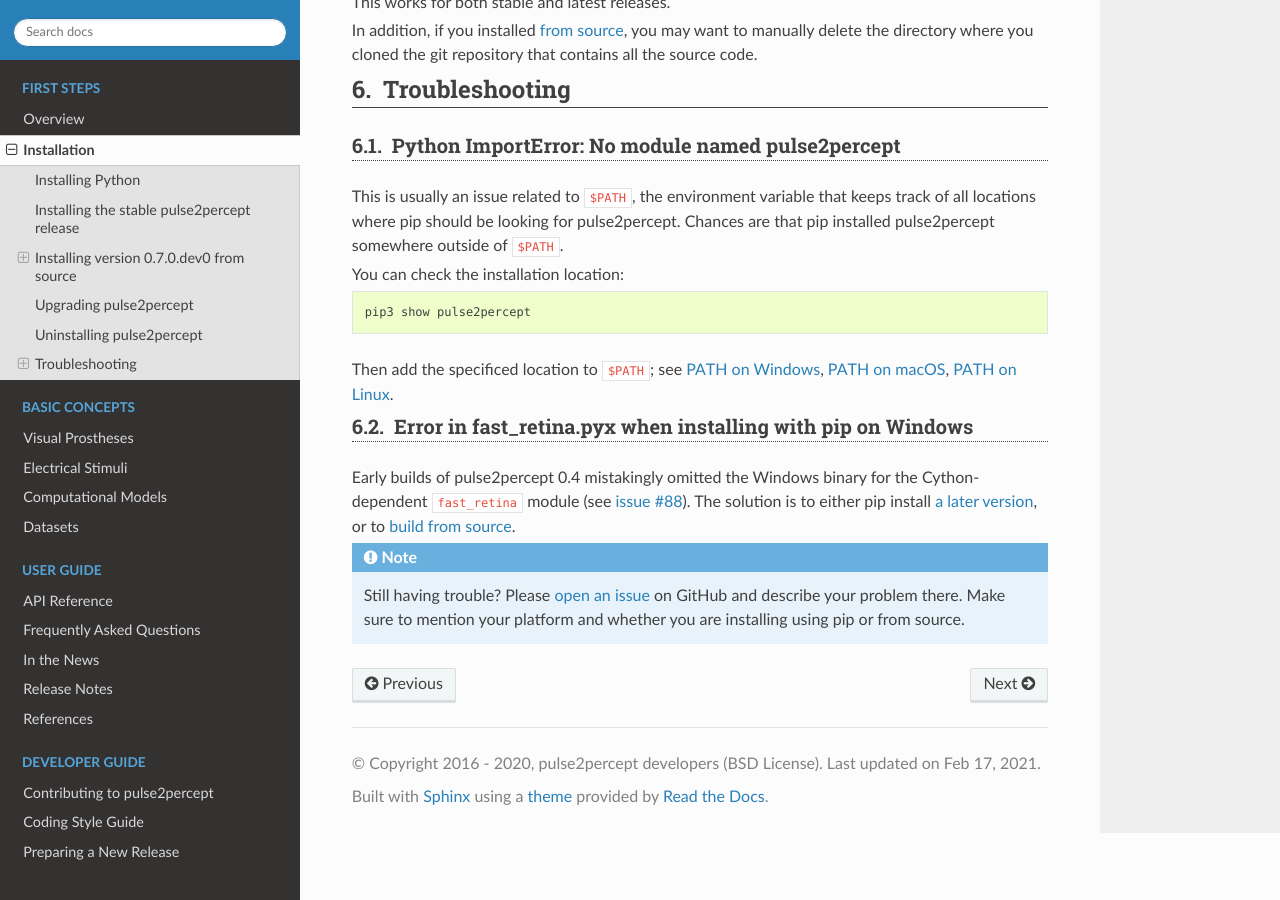
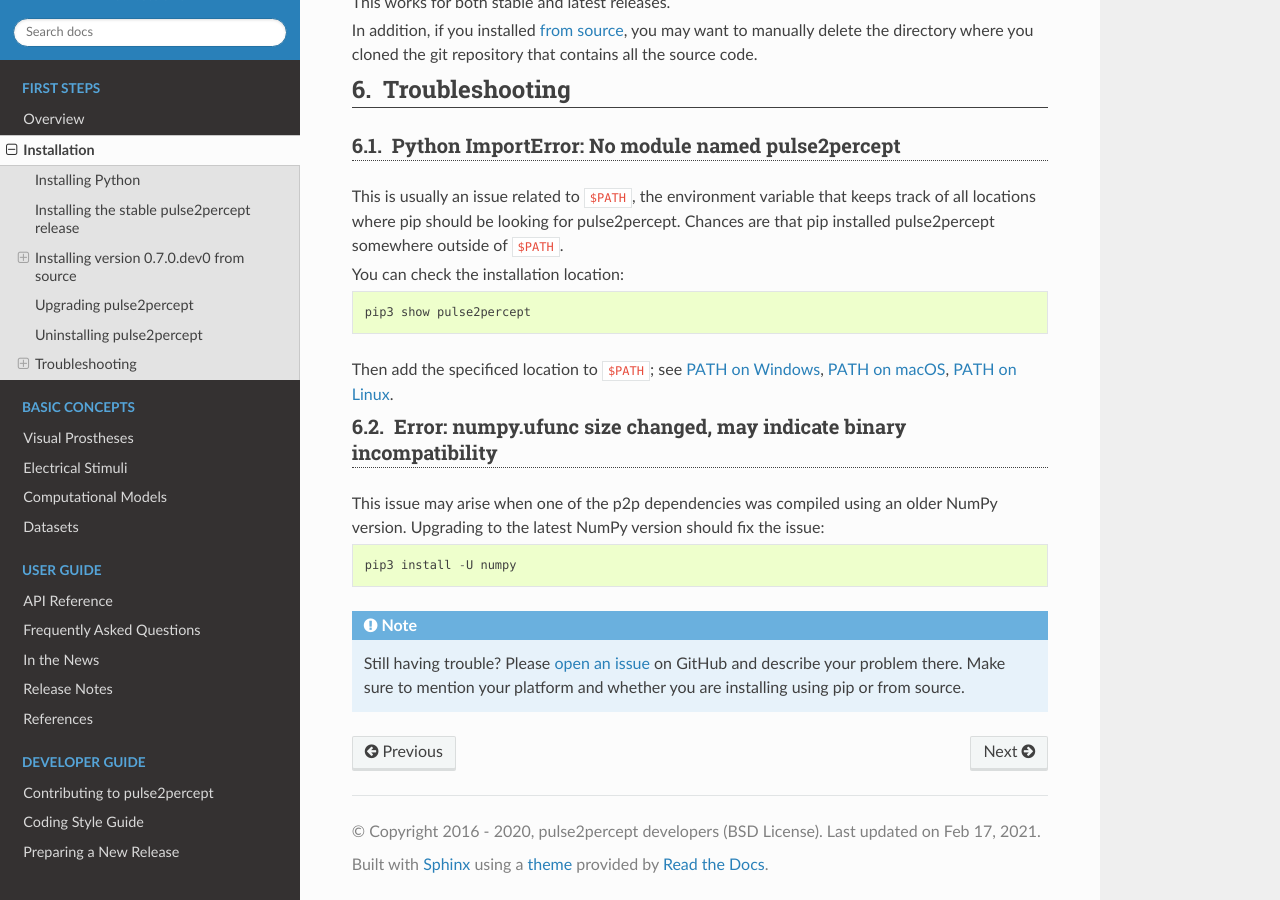
Before and after one commit to pulse2percept/pulse2percept, a Sphinx documentation site: the page built from doc/install.rst, in a window 1280 px wide and 900 px high, scrolled down 5239 px. Built offline with Sphinx 7.4.7 and the Read the Docs theme 2.0.0, drawn with Linux system fonts in a browser that asks for light colours; pages that are not in the unit, such as notebooks, are missing from menus.

Commit message:
add NumPy ufunc error to Troubleshooting guide

```diff
--- a/doc/install.rst
+++ b/doc/install.rst
@@ -331,13 +331,16 @@ Then add the specificed location to ``$PATH``; see `PATH on Windows`_,
 .. _PATH on macOS: https://www.architectryan.com/2012/10/02/add-to-the-path-on-mac-os-x-mountain-lion/
 .. _PATH on Linux: https://linuxize.com/post/how-to-add-directory-to-path-in-linux/
 
-Error in fast_retina.pyx when installing with pip on Windows
-------------------------------------------------------------
+Error: numpy.ufunc size changed, may indicate binary incompatibility
+--------------------------------------------------------------------
 
-Early builds of pulse2percept 0.4 mistakingly omitted the Windows binary
-for the Cython-dependent ``fast_retina`` module (see :issue:`88`).
-The solution is to either pip install :ref:`a later version <install-release>`,
-or to :ref:`build from source <install-source>`.
+This issue may arise when one of the p2p dependencies was compiled using an
+older NumPy version. Upgrading to the latest NumPy version should fix the
+issue:
+
+.. code-block:: python
+
+  pip3 install -U numpy
 
 .. note::
 
```
